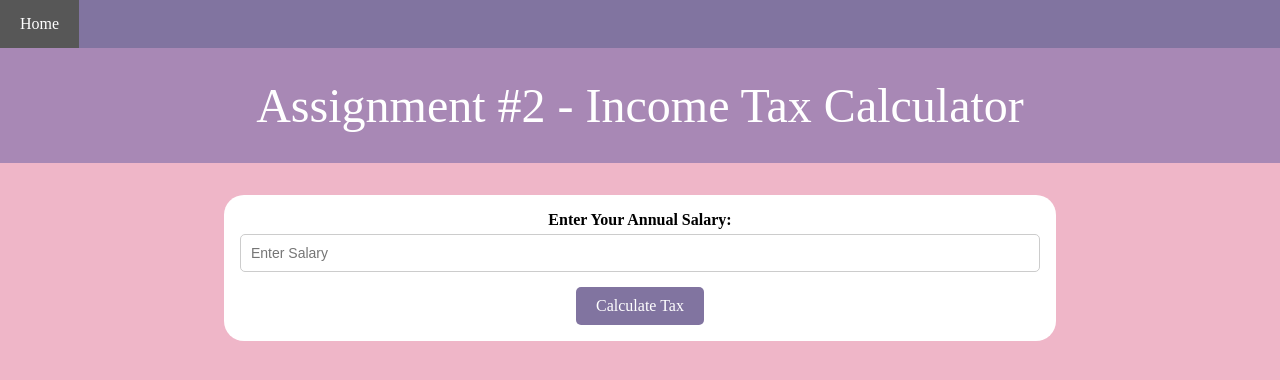
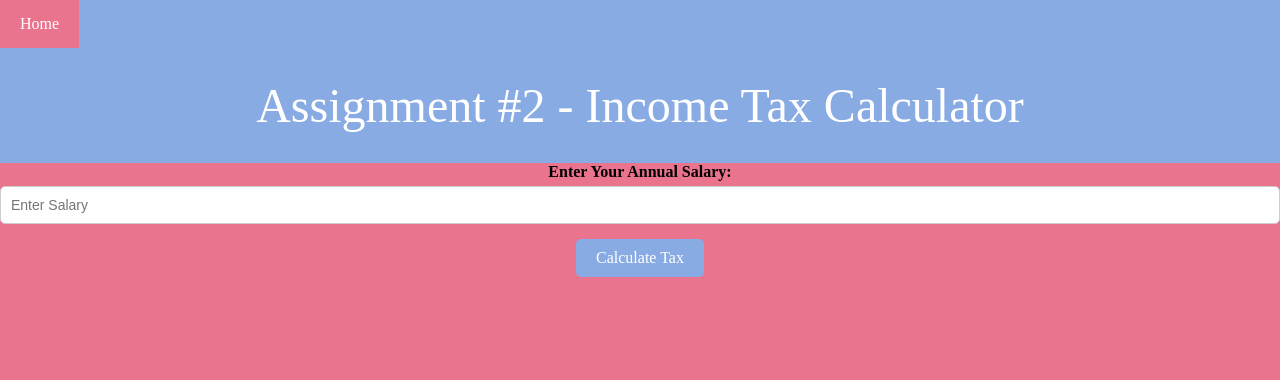
Before and after one commit to brysnais/nsia.github.io, a plain HTML site: page Tax.html in a window 1280 px wide. Drawn offline with Linux system fonts and the light colour scheme.

Commit message:
Update Tax.css

```diff
--- a/Tax.css
+++ b/Tax.css
@@ -1,23 +1,16 @@
 body {
     font-family: 'Times New Roman', Times, serif;
     text-align: center;
-    background-color: #EFB6C8;
+    background-color: #EA738D;
     margin: 0;
   }
 
   header {
-    background-color: #A888B5;
+    background-color: #89ABE3;
     font-size: 3em;
     color: white;
     padding: 30px 0;
-  }
 
-  main {
-    max-width: 800px;
-    margin: 2em auto;
-    padding: 1em;
-    background: white;
-    border-radius: 20px;
   }
 
   p {
@@ -35,7 +28,7 @@ body {
   }
 
   nav {
-    background-color: #8174A0;
+    background-color: #89ABE3;
     position: sticky;
     top: 0;
     z-index: 1000;
@@ -61,7 +54,7 @@ body {
   }
 
   .menu a:hover {
-    background-color: #575757;
+    background-color: #EA738D;
   }
 
   .dropdown-menu {
@@ -136,7 +129,7 @@ body {
 
   button {
     padding: 10px 20px;
-    background-color: #8174A0;
+    background-color: #89ABE3;
     color: white;
     border: none;
     border-radius: 5px;
```
